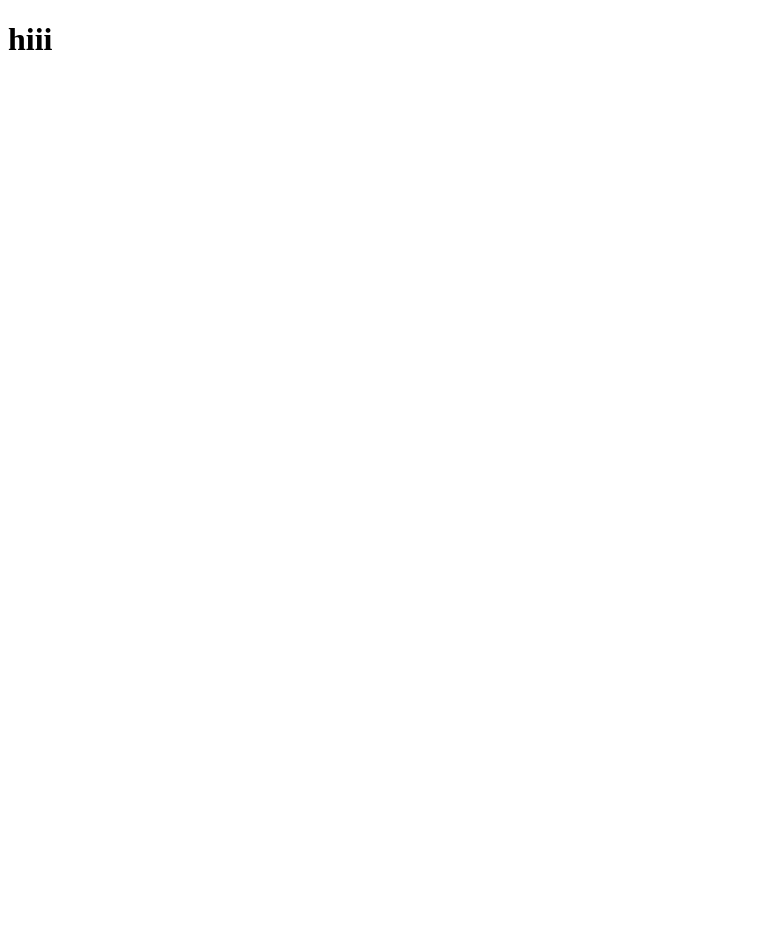
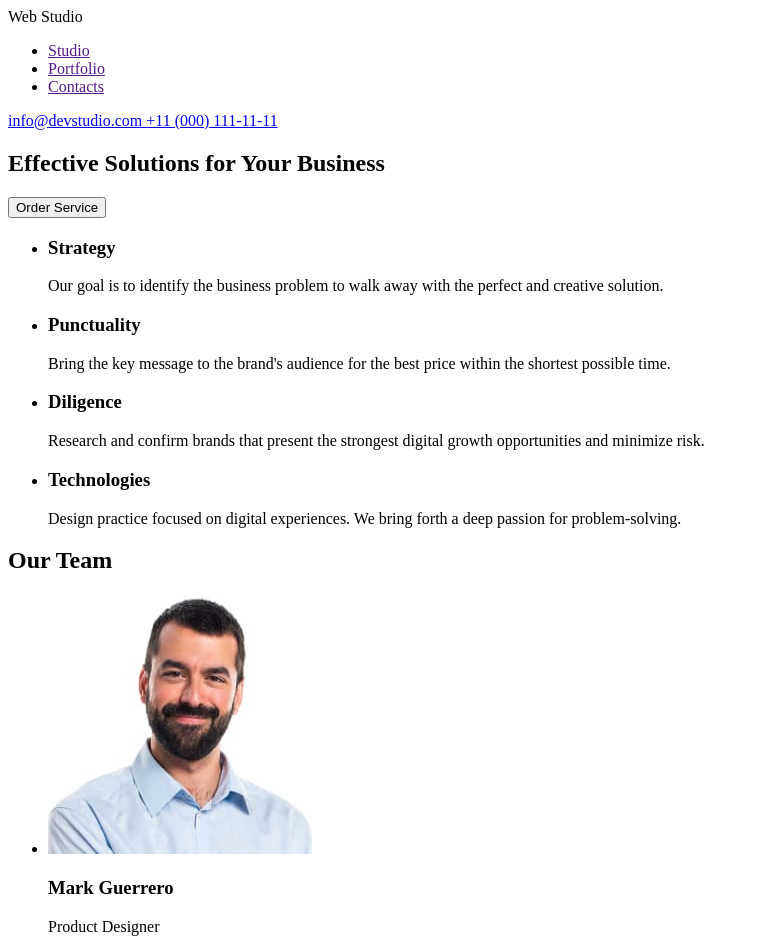
Before and after one commit to Roksolana420/goit-markup-hw-02-updated, a plain HTML site: page index.html in a window 1280 px wide. Shown: the top 939 px of the page, without its empty margins (0-759 px from the left). Before the commit the page ends 800 px from the top, so only its background shows below. Drawn offline with Linux system fonts and the light colour scheme.

Commit message:
lesons-1

```diff
--- a/index.html
+++ b/index.html
@@ -4,13 +4,76 @@
     <meta charset="UTF-8" />
     <meta http-equiv="X-UA-Compatible" content="IE=edge" />
     <meta name="viewport" content="width=device-width, initial-scale=1.0" />
-    <title>Document</title>
+    <title>Effective Solutions for Your Business</title>
   </head>
   <body>
     <header>
-      <h1>hiii</h1>
+      <nav>
+        <a href=""></a>Web Studio
+        <ul>
+          <li><a href="">Studio</a></li>
+          <li><a href="">Portfolio</a></li>
+          <li><a href="">Contacts</a></li>
+        </ul>
+      </nav>
+      <address></address>
+      <a href="mailto:info@devstudio.com">info@devstudio.com </a>
+      <a href="tel:+110001111111">+11 (000) 111-11-11 </a>
     </header>
-    <main></main>
+
+    <main>
+        <section>
+            <h1>Effective Solutions
+                 for Your Business</h1>
+                 <button type="button">Order Service</button>
+        </section>
+        <section>
+            <ul>
+                <li>
+                    <h3>Strategy</h3>
+                    <p>Our goal is to identify the business
+problem to walk away with the perfect and creative solution. </p>
+                </li>
+                <li>
+                    <h3>Punctuality</h3>
+                    <p>Bring the key message to the brand's audience for the best price within the shortest possible time.</p>
+                </li>
+                <li>
+                    <h3>Diligence</h3>
+                    <p>Research and confirm brands that present the strongest digital growth opportunities and minimize risk.</p>
+                </li>
+                <li>
+                    <h3>Technologies</h3>
+                    <p>Design practice focused on digital experiences. We bring forth a deep passion for problem-solving.</p>
+                </li>
+            </ul>
+        </section>
+        <section>
+            <h2>Our Team</h2>
+            <ul>
+                <li>
+                    <img src="./img-1.jpg" alt="A man with a beard">
+                    <h3>Mark Guerrero</h3>
+                    <p>Product Designer</p>
+                </li>
+                <li>
+                    <img src="./img-2.jpg" alt="Cheerful Guy">
+                    <h3>Tom Ford</h3>
+                    <p>Frontend Developer</p>
+                </li>
+                <li>
+                    <img src="./img-3.jpg" alt="Girl with Long Brown Hair">
+                    <h3>Camila Garcia</h3>
+                    <p>Marketing</p>
+                </li>
+                <li>
+                    <img src="./img-4.jpg" alt="A man with a beard">
+                    <h3>Daniel Wilson</h3>
+                    <p>UI Designer</p>
+                </li>
+            </ul>
+        </section>
+    </main>
     <footer></footer>
   </body>
 </html>
```
Also changed, not shown: img-1.jpg (added), img-2.jpg (added), img-3.jpg (added), img-4.jpg (added).
